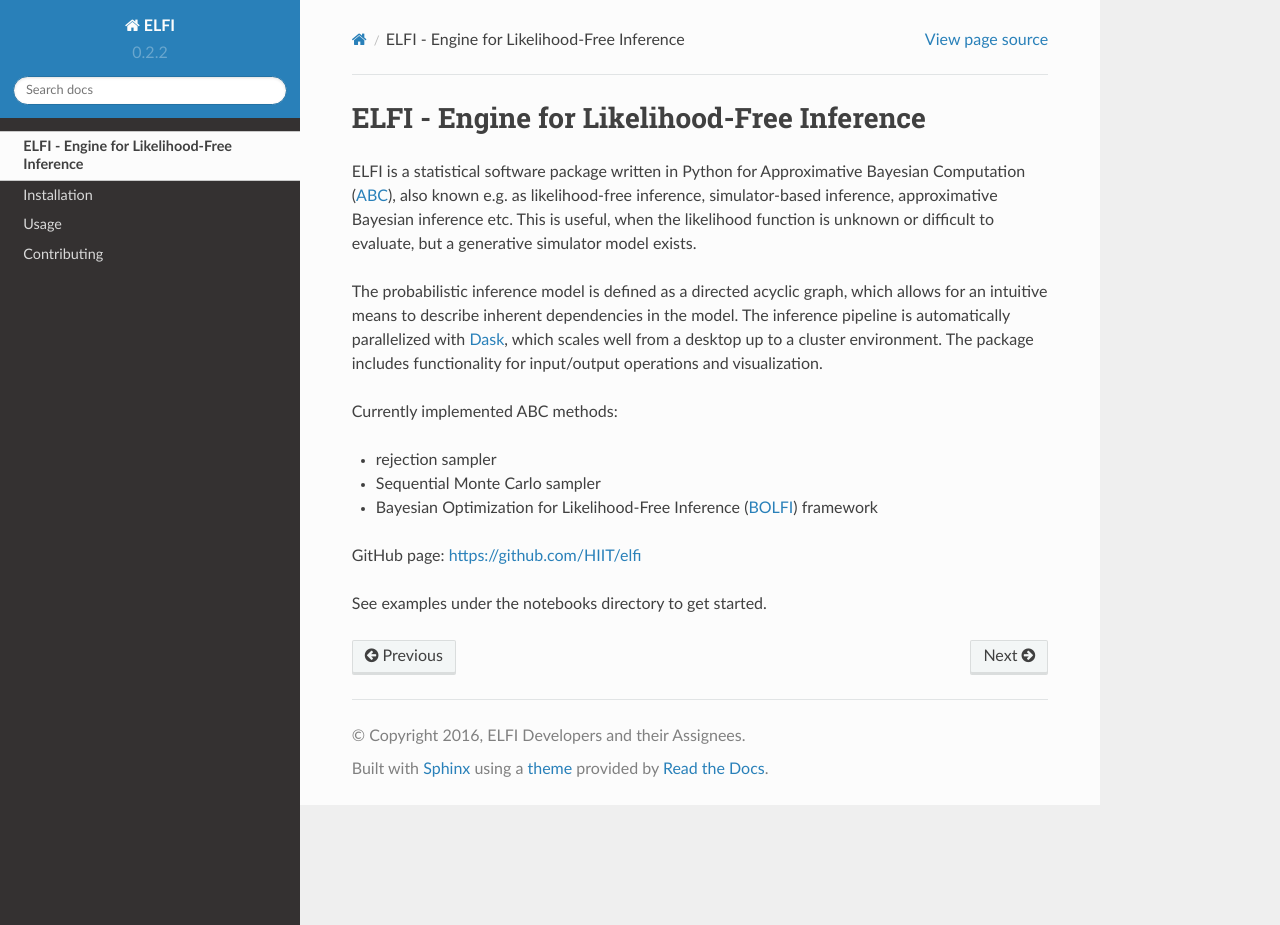
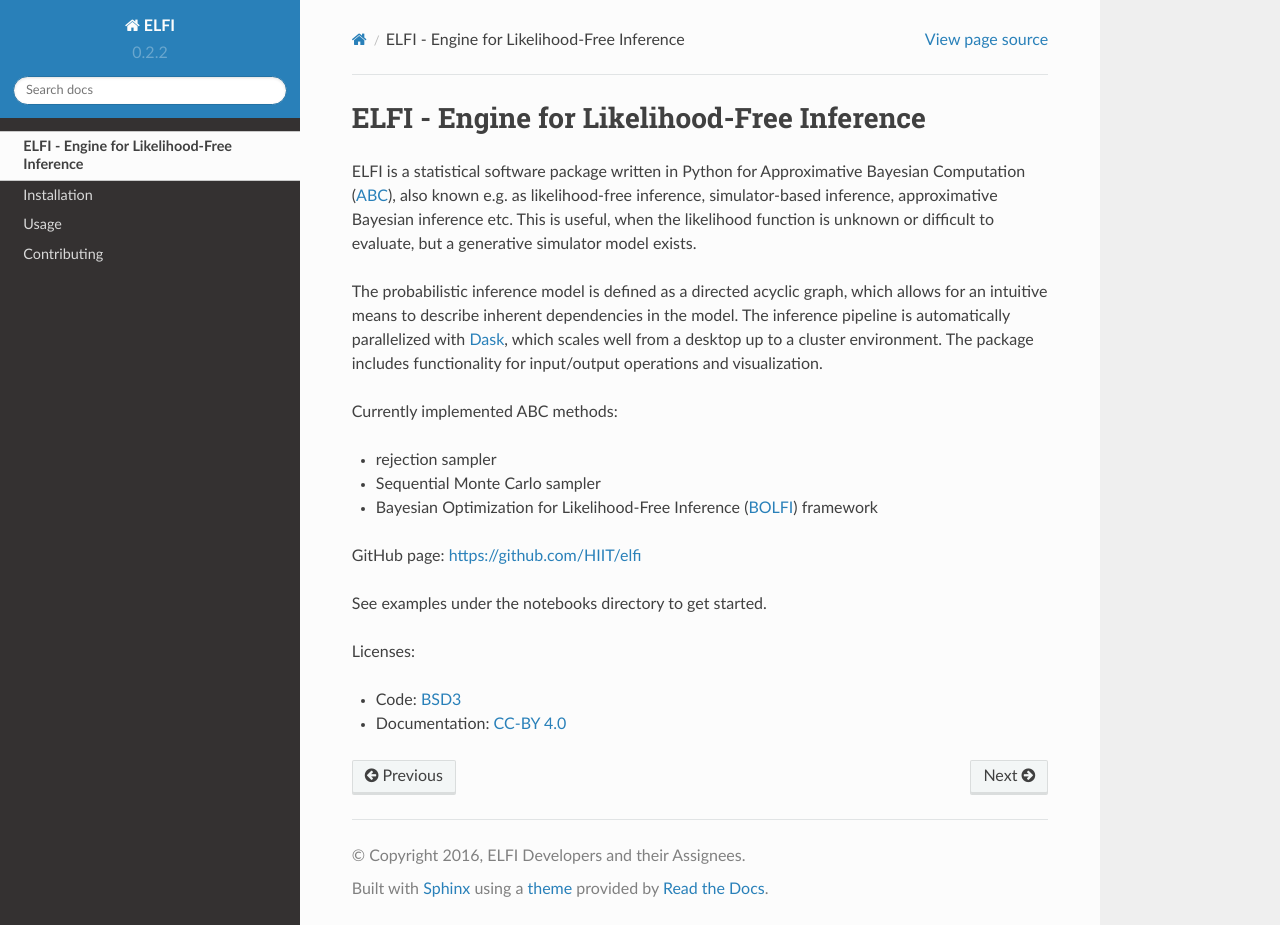
Before and after one commit to elfi-dev/elfi, a Sphinx documentation site: the page built from docs/readme.rst, in a window 1280 px wide and 925 px high. Built offline with Sphinx 7.4.7 and the Read the Docs theme 2.0.0, drawn with Linux system fonts in a browser that asks for light colours.

```diff
--- a/docs/readme.rst
+++ b/docs/readme.rst
@@ -20,3 +20,11 @@
 GitHub page: https://github.com/HIIT/elfi
 
 See examples under the notebooks directory to get started.
+
+Licenses:
+
+- Code: BSD3_
+- Documentation: `CC-BY 4.0`_
+
+.. _BSD3: https://opensource.org/licenses/BSD-3-Clause
+.. _CC-BY 4.0: https://creativecommons.org/licenses/by/4.0
```
Also changed, not shown: .github/ISSUE_TEMPLATE.md (added), .github/PULL_REQUEST_TEMPLATE.md (added).
